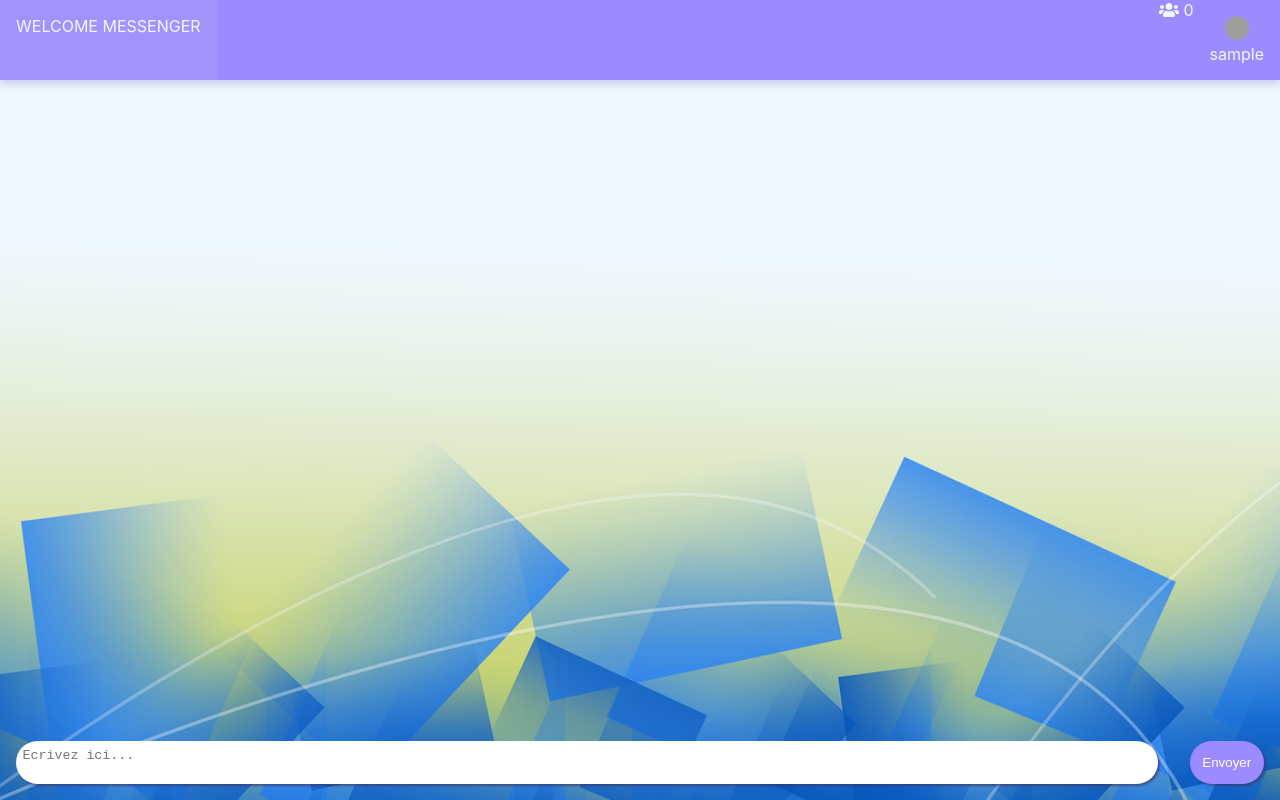
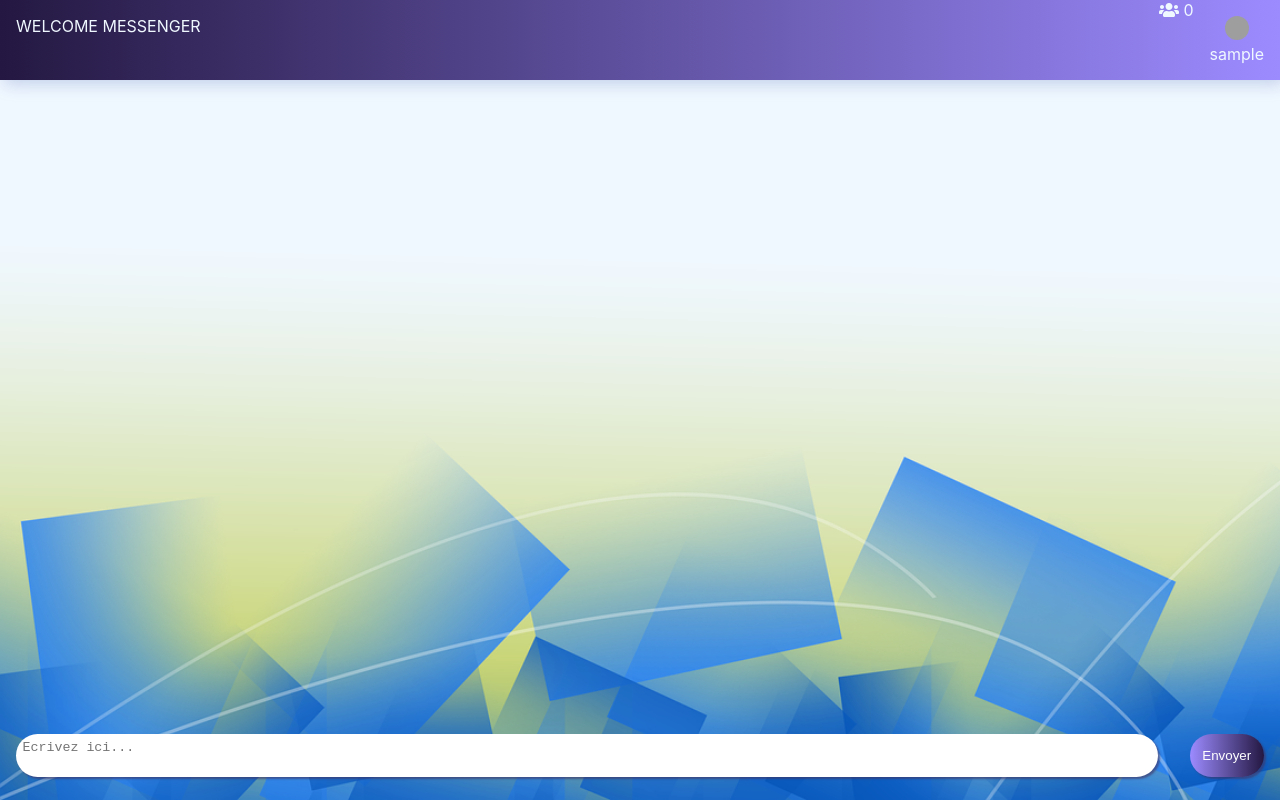
Before and after one commit to Biix33/infrep-messenger, a React (Create React App) app in the folder client/: page /chat in a window 1280 px wide. Built offline with nearby package versions, Linux system fonts and the light colour scheme; no server answers; sample sign-in values are in the browser's storage; grey boxes are pictures that could not be loaded.

Commit message:
WIP adding event new user connected

```diff
--- a/client/src/components/Chat/chat.design.css
+++ b/client/src/components/Chat/chat.design.css
@@ -8,7 +8,7 @@
   display: flex;
   flex-direction: column;
   justify-content: flex-end;
-  max-height: calc(100vh - 90px);
+  max-height: calc(100vh - 162px);
 }
 
 #chat-container {
--- a/client/src/components/Chat/chat.index.jsx
+++ b/client/src/components/Chat/chat.index.jsx
@@ -11,13 +11,17 @@ export default class Chat extends React.Component {
   state = {
     messages: [],
     usersCount: 0,
-    currentUser: localStorage.getItem("user")
+    newUserConnected: false
   };
 
   componentDidMount() {
     // connect to socket server
     this.messenger = new Messenger(this.addMessage, this.updateUsers);
-    this.messenger.join(this.state.currentUser);
+    this.messenger.join(this.props.currentUser);
+  }
+
+  componentDidUpdate() {
+    setTimeout(() => this.setState({ newUserConnected: false }), 10000);
   }
 
   addMessage = newMessage => {
@@ -28,13 +32,16 @@ export default class Chat extends React.Component {
   updateUsers = data => {
     const { user, count } = data;
 
-    this.setState({ usersCount: count });
+    this.setState({
+      usersCount: count,
+      newUserConnected: user
+    });
   };
 
   handleSubmit = content => {
     const newMessage = {
       content: content,
-      author: this.state.currentUser
+      author: this.props.currentUser
     };
 
     // Envoi message au serveur
@@ -43,11 +50,14 @@ export default class Chat extends React.Component {
   };
 
   render() {
-    const { usersCount, messages } = this.state;
+    const { usersCount, messages, newUserConnected } = this.state;
     const { currentUser } = this.props;
     return (
       <div id="chat-container">
         <Navbar currentUser={currentUser} usersCount={usersCount} />
+        {newUserConnected && (
+          <div>{newUserConnected.username} vient de se connecter</div>
+        )}
         <div className="scroller">
           <List currentUser={currentUser} messages={messages} />
         </div>
--- a/client/src/components/Navbar/navbar.index.jsx
+++ b/client/src/components/Navbar/navbar.index.jsx
@@ -1,6 +1,6 @@
 import React from "react";
 import "./navbar.styles.css";
-import User from "../UsersInfo/UsersInfo";
+import UsersInfo from "../UsersInfo/UsersInfo";
 
 export default class Navbar extends React.Component {
   constructor(props) {
@@ -42,7 +42,7 @@ export default class Navbar extends React.Component {
         </a>
         <div className="right">
           {currentUser ? (
-            <User user={currentUser} usersCount={usersCount} />
+            <UsersInfo user={currentUser} usersCount={usersCount} />
           ) : (
             navLinks
           )}
--- a/client/src/components/Navbar/navbar.styles.css
+++ b/client/src/components/Navbar/navbar.styles.css
@@ -1,12 +1,13 @@
 .nav-bar {
   display: flex;
-  background-color: #9c8bff;
-  box-shadow: 0px 4px 8px #3754AA40;
+  background: linear-gradient(270deg, #9c8bff 0%, #241842 100%);
+  box-shadow: 4px 4px 16px #3754aa40;
   justify-content: space-between;
   color: aliceblue;
 }
 
-.nav-link, .nav-brand {
+.nav-link,
+.nav-brand {
   padding: 1rem;
   display: block;
   text-decoration: none;
@@ -17,8 +18,9 @@
   display: flex;
 }
 
-.nav-brand:hover, .nav-link:hover {
-  background-color: #a292fb;
+.nav-brand:hover,
+.nav-link:hover {
+  background-color: inherit;
 }
 
 .nav-brand {
--- a/client/src/components/Signin/signin.index.jsx
+++ b/client/src/components/Signin/signin.index.jsx
@@ -59,7 +59,7 @@ export default class Signin extends React.Component {
           </div>
           <div className="form-row">
             <button
-              className="btn"
+              className="btn self-center"
               type="submit"
               disabled={!email.trim() || !password.trim() ? true : false}
             >
--- a/client/src/components/Signup/signup.index.jsx
+++ b/client/src/components/Signup/signup.index.jsx
@@ -148,7 +148,7 @@ export default class Signup extends React.Component {
         </div>
         <div className="form-row">
           <button
-            className="btn"
+            className="btn self-center"
             type="submit"
             disabled={!formValid}
             onClick={this.handleSubmit}
--- a/client/src/components/UsersInfo/UsersInfo.jsx
+++ b/client/src/components/UsersInfo/UsersInfo.jsx
@@ -4,7 +4,7 @@ import Avatar from "../Avatar/avatar.index";
 import { FontAwesomeIcon } from "@fortawesome/react-fontawesome";
 import { faUsers } from "@fortawesome/free-solid-svg-icons";
 
-export default class User extends React.Component {
+export default class UsersInfo extends React.Component {
   render() {
     const { user, usersCount } = this.props;
     return (
--- a/client/src/components/UsersInfo/usersInfo.styles.css
+++ b/client/src/components/UsersInfo/usersInfo.styles.css
@@ -6,7 +6,6 @@
   flex: 8 1;
   padding: 1rem 0;
   margin: 0 1rem;
-  background-color: #9c8bff;
   color: aliceblue;
   text-align: center;
 }
--- a/client/src/index.css
+++ b/client/src/index.css
@@ -25,7 +25,6 @@ code {
   display: flex;
   align-content: center;
   justify-content: center;
-  min-height: 100%;
 }
 
 .form-wrapper {
@@ -38,8 +37,7 @@ code {
   align-content: center;
   flex-direction: column;
   background-color: #f1f3f6;
-  box-shadow: 24px 24px 80px #3754AA40,
-    -24px -24px 80px #fff;
+  box-shadow: 24px 24px 80px #3754aa40, -24px -24px 80px #fff;
 }
 
 .form-row {
@@ -48,6 +46,11 @@ code {
   flex-direction: column;
   justify-content: center;
   align-content: center;
+}
+
+.self-center {
+  align-self: center;
+  min-width: 66%;
 }
 
 input {
@@ -61,15 +64,18 @@ label {
 }
 
 .btn {
-  padding: .8rem;
+  padding: 0.8rem;
   border: none;
   border-radius: 50px;
-  max-width: 66%;
   text-align: center;
-  background-color: #9c8bff;
+  background: linear-gradient(270deg, #241842 0%, #9c8bff 100%);
   color: #fff;
 }
 
 .btn:hover {
   background-color: #a292fb;
 }
+
+.content {
+  flex: 1;
+}
```
